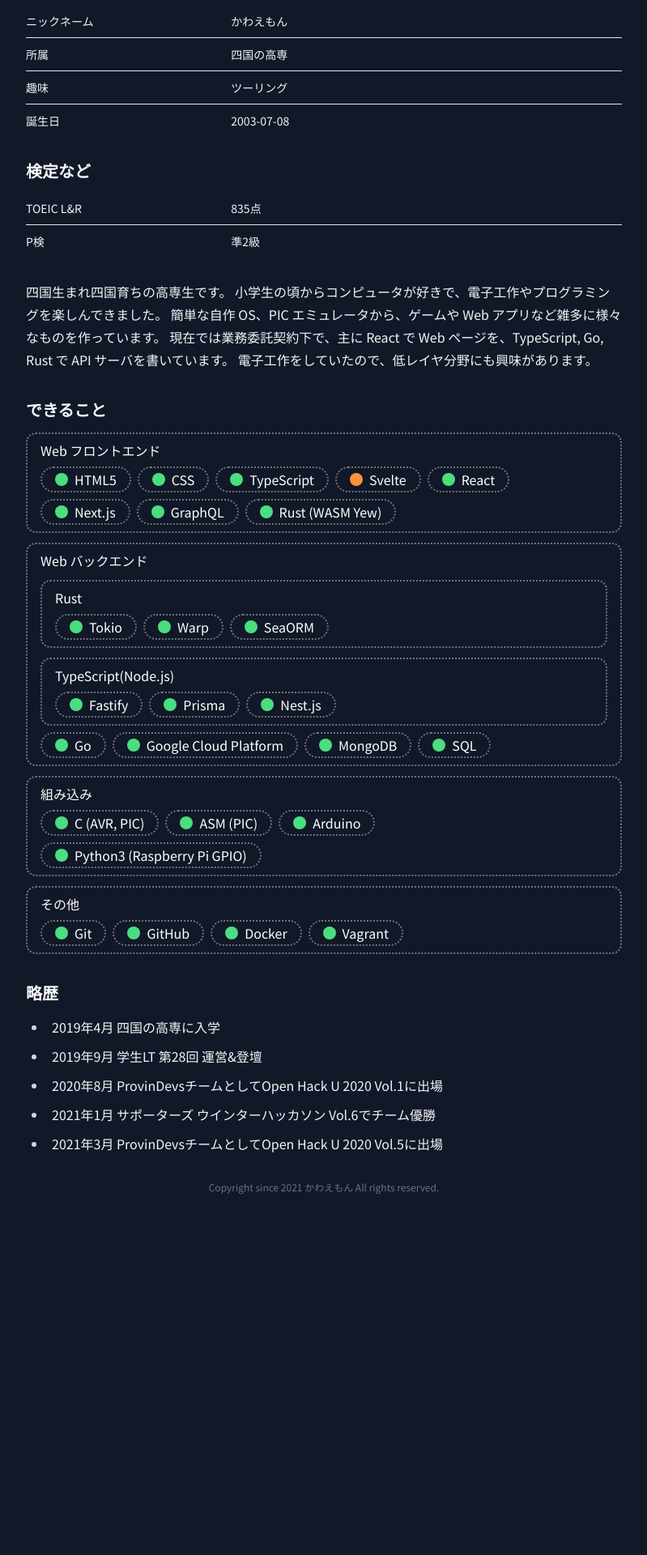
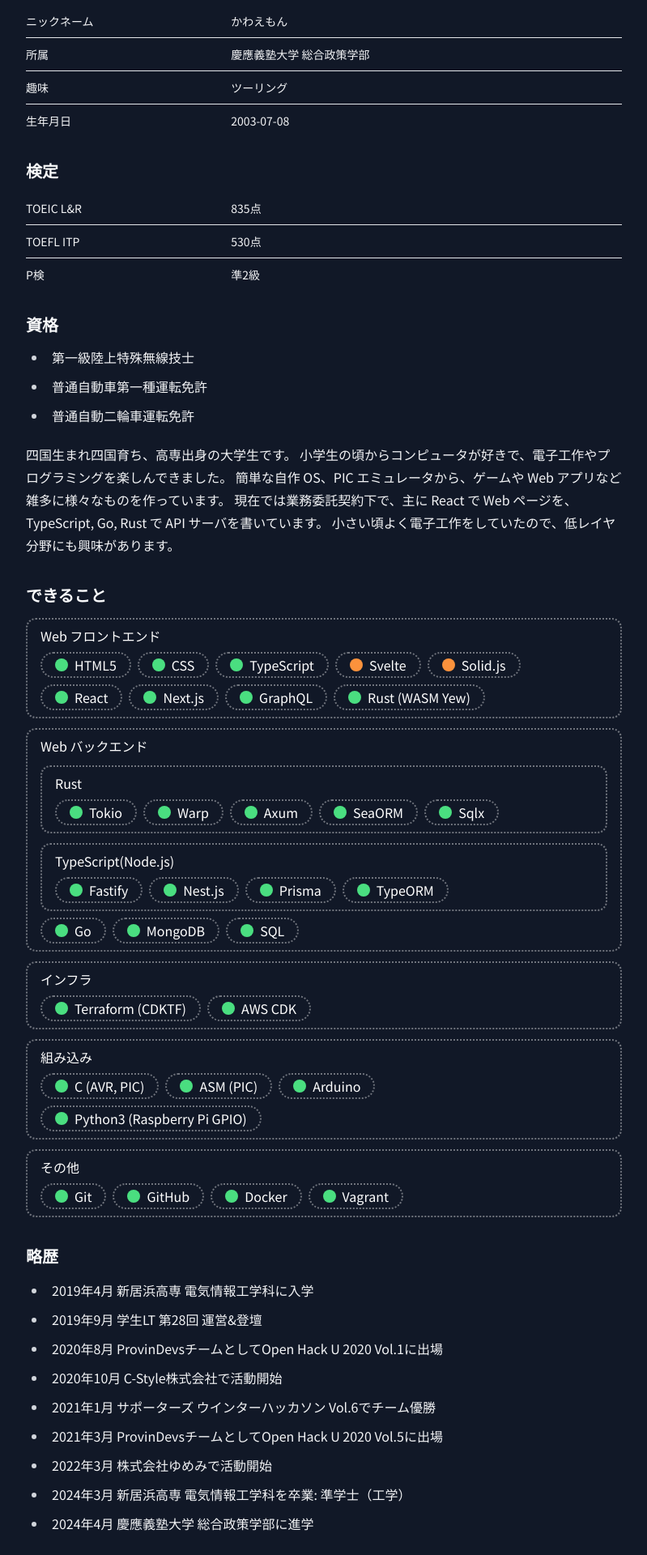
Before and after one commit to kawaemon/portfolio, a Next.js app: page / in a window 1280 px wide. Shown: the part 860-2780 px from the top of the page at 81% size, without its empty margins (240-1039 px from the left). Before the commit the page ends 2366 px from the top, so only its background shows below. Built offline with nearby package versions, Linux system fonts and the light colour scheme.

Commit message:
fix: update to latest information

```diff
--- a/app/components/Header.tsx
+++ b/app/components/Header.tsx
@@ -14,7 +14,7 @@ export const Header: FC = () => {
             >
                 <h1 className="text-4xl font-bold md:text-6xl">かわえもん</h1>
                 <p className="text-xl" style={{ marginTop: "1rem" }}>
-                    高専生 デベロッパ
+                    大学生 デベロッパ
                 </p>
 
                 <ul className="flex flex-row gap-x-4">
--- a/app/components/HeaderLogo.tsx
+++ b/app/components/HeaderLogo.tsx
@@ -14,15 +14,17 @@ function sit(shouldSpecify: boolean, value: string): string {
 type AnimationState = "init" | "animating" | "done";
 
 export const HeaderLogo: FC = () => {
-    const [s, ss] = useState<AnimationState>("init");
+    const [animationState, setAnimationState] =
+        useState<AnimationState>("init");
 
     useEffect(() => {
-        if (s === "done") {
-            ss("init");
+        if (animationState === "done") {
+            setAnimationState("init");
         }
-    }, [s]);
+    }, [animationState]);
 
-    const begin = () => ss((x) => (x === "init" ? "animating" : x));
+    const begin = () =>
+        setAnimationState((x) => (x === "init" ? "animating" : x));
 
     return (
         <svg
@@ -35,13 +37,16 @@ export const HeaderLogo: FC = () => {
                 <polygon
                     className={[
                         styles.animated,
-                        sit(s === "animating", styles["rotate-on-hover"]),
+                        sit(
+                            animationState === "animating",
+                            styles["rotate-on-hover"],
+                        ),
                     ].join(" ")}
                     points="50,5 95,50 50,95 5,50"
                     stroke="white"
                     strokeWidth="1"
                     fill="none"
-                    onAnimationEnd={() => ss("done")}
+                    onAnimationEnd={() => setAnimationState("done")}
                 />
             </g>
         </svg>
--- a/app/components/History.tsx
+++ b/app/components/History.tsx
@@ -4,17 +4,21 @@ export const History: FC = () => (
     <section className="mt-8 prose max-w-full">
         <h3>略歴</h3>
         <ul>
-            <li>2019年4月 四国の高専に入学</li>
+            <li>2019年4月 新居浜高専 電気情報工学科に入学</li>
             <li>2019年9月 学生LT 第28回 運営&登壇</li>
             <li>
                 2020年8月 ProvinDevsチームとしてOpen Hack U 2020 Vol.1に出場
             </li>
+            <li>2020年10月 C-Style株式会社で活動開始</li>
             <li>
                 2021年1月 サポーターズ ウインターハッカソン Vol.6でチーム優勝
             </li>
             <li>
                 2021年3月 ProvinDevsチームとしてOpen Hack U 2020 Vol.5に出場
             </li>
+            <li>2022年3月 株式会社ゆめみで活動開始</li>
+            <li>2024年3月 新居浜高専 電気情報工学科を卒業: 準学士（工学）</li>
+            <li>2024年4月 慶應義塾大学 総合政策学部に進学</li>
         </ul>
     </section>
 );
--- a/app/components/Profile.tsx
+++ b/app/components/Profile.tsx
@@ -15,28 +15,36 @@ export const Profile: FC = () => {
             <table className="mt-4">
                 <tbody>
                     <TableData key_="ニックネーム" value="かわえもん" />
-                    <TableData key_="所属" value="四国の高専" />
+                    <TableData key_="所属" value="慶應義塾大学 総合政策学部" />
                     <TableData key_="趣味" value="ツーリング" />
-                    <TableData key_="誕生日" value="2003-07-08" />
+                    <TableData key_="生年月日" value="2003-07-08" />
                 </tbody>
             </table>
 
-            <h3 className="text-xl mt-2">検定など</h3>
+            <h3 className="text-xl mt-2">検定</h3>
             <table className="mt-1">
                 <tbody>
                     <TableData key_="TOEIC L&R" value="835点" />
+                    <TableData key_="TOEFL ITP" value="530点" />
                     <TableData key_="P検" value="準2級" />
                 </tbody>
             </table>
 
+            <h3 className="text-xl mt-2">資格</h3>
+            <ul>
+                <li>第一級陸上特殊無線技士</li>
+                <li>普通自動車第一種運転免許</li>
+                <li>普通自動二輪車運転免許</li>
+            </ul>
+
             {/* prettier-ignore */}
             <p className="mt-2">
-                四国生まれ四国育ちの高専生です。
+                四国生まれ四国育ち、高専出身の大学生です。
                 小学生の頃からコンピュータが好きで、電子工作やプログラミングを楽しんできました。
                 簡単な自作 OS、PIC エミュレータから、ゲームや Web アプリなど雑多に様々なものを作っています。
                 現在では業務委託契約下で、主に React で Web ページを、TypeScript, Go, Rust で API
                 サーバを書いています。
-                電子工作をしていたので、低レイヤ分野にも興味があります。
+                小さい頃よく電子工作をしていたので、低レイヤ分野にも興味があります。
             </p>
         </section>
     );
--- a/app/components/Skills.tsx
+++ b/app/components/Skills.tsx
@@ -63,6 +63,7 @@ const skillsList: SkillsList = [
             { level: "fine", text: "CSS" },
             { level: "fine", text: "TypeScript" },
             { level: "learning", text: "Svelte" },
+            { level: "learning", text: "Solid.js" },
             { level: "fine", text: "React" },
             { level: "fine", text: "Next.js" },
             { level: "fine", text: "GraphQL" },
@@ -77,21 +78,30 @@ const skillsList: SkillsList = [
                 list: [
                     { level: "fine", text: "Tokio" },
                     { level: "fine", text: "Warp" },
+                    { level: "fine", text: "Axum" },
                     { level: "fine", text: "SeaORM" },
+                    { level: "fine", text: "Sqlx" },
                 ],
             },
             {
                 sectionName: "TypeScript(Node.js)",
                 list: [
                     { level: "fine", text: "Fastify" },
+                    { level: "fine", text: "Nest.js" },
                     { level: "fine", text: "Prisma" },
-                    { level: "fine", text: "Nest.js" },
+                    { level: "fine", text: "TypeORM" },
                 ],
             },
             { level: "fine", text: "Go" },
-            { level: "fine", text: "Google Cloud Platform" },
             { level: "fine", text: "MongoDB" },
             { level: "fine", text: "SQL" },
+        ],
+    },
+    {
+        sectionName: "インフラ",
+        list: [
+            { level: "fine", text: "Terraform (CDKTF)" },
+            { level: "fine", text: "AWS CDK" },
         ],
     },
     {
--- a/app/layout.tsx
+++ b/app/layout.tsx
@@ -26,7 +26,7 @@ const RootLayout: FC<{ children: React.ReactNode }> = ({ children }) => (
             <meta name="name" content="かわえもんのポートフォリオ" />
             <meta
                 name="description"
-                content="高専生デベロッパかわえもんのポートフォリオページです。"
+                content="かわえもんのポートフォリオページです。"
             />
 
             <meta name="twitter:card" content="summary" />
```
